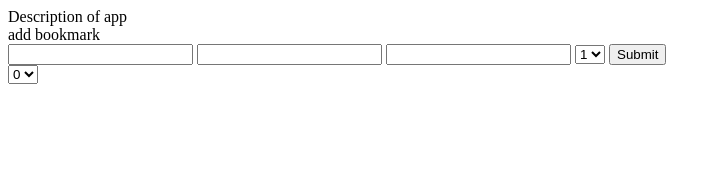
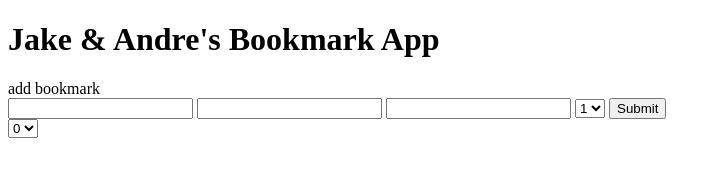
Before and after one commit to JuiceboxJones/Jake-Andre-Bookmarks, a plain HTML site: page index.html in a window 1280 px wide. Shown: the whole page, without its empty margins (0-721 px from the left). Drawn offline with nearby package versions, Linux system fonts and the light colour scheme; no server answers.

Commit message:
minor changes

```diff
--- a/index.html
+++ b/index.html
@@ -12,7 +12,10 @@
 </head>
 <body>
   <main class="main-container" role="main">
-    <header role="heading">Description of app</header>
+    <header role="heading">
+      <h1>Jake & Andre's Bookmark App</h1>
+    </header>
+
     <section role="form">add bookmark
       <form class="add-bookmark" id="add-bookmark">
         <input type="text" name="title">
```
